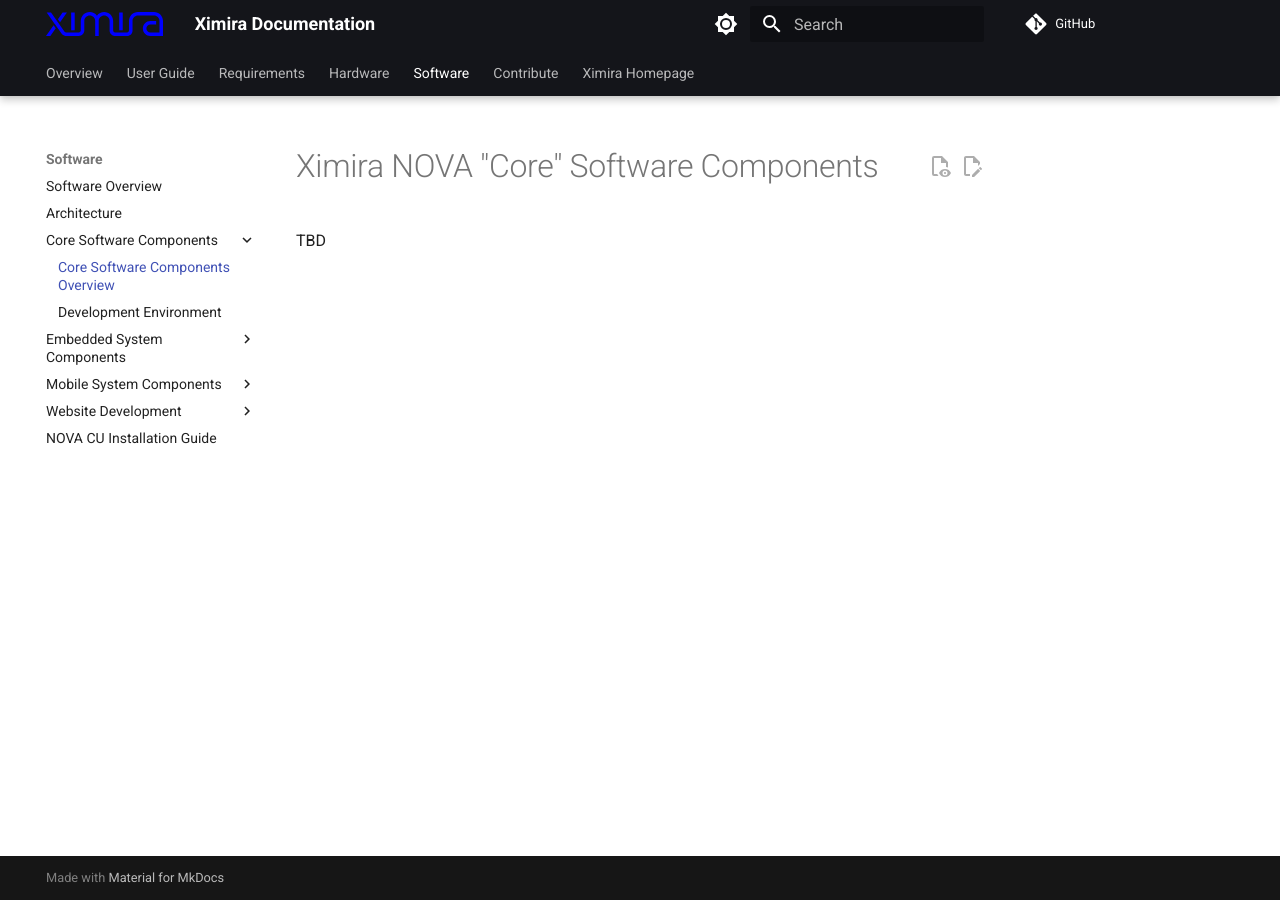
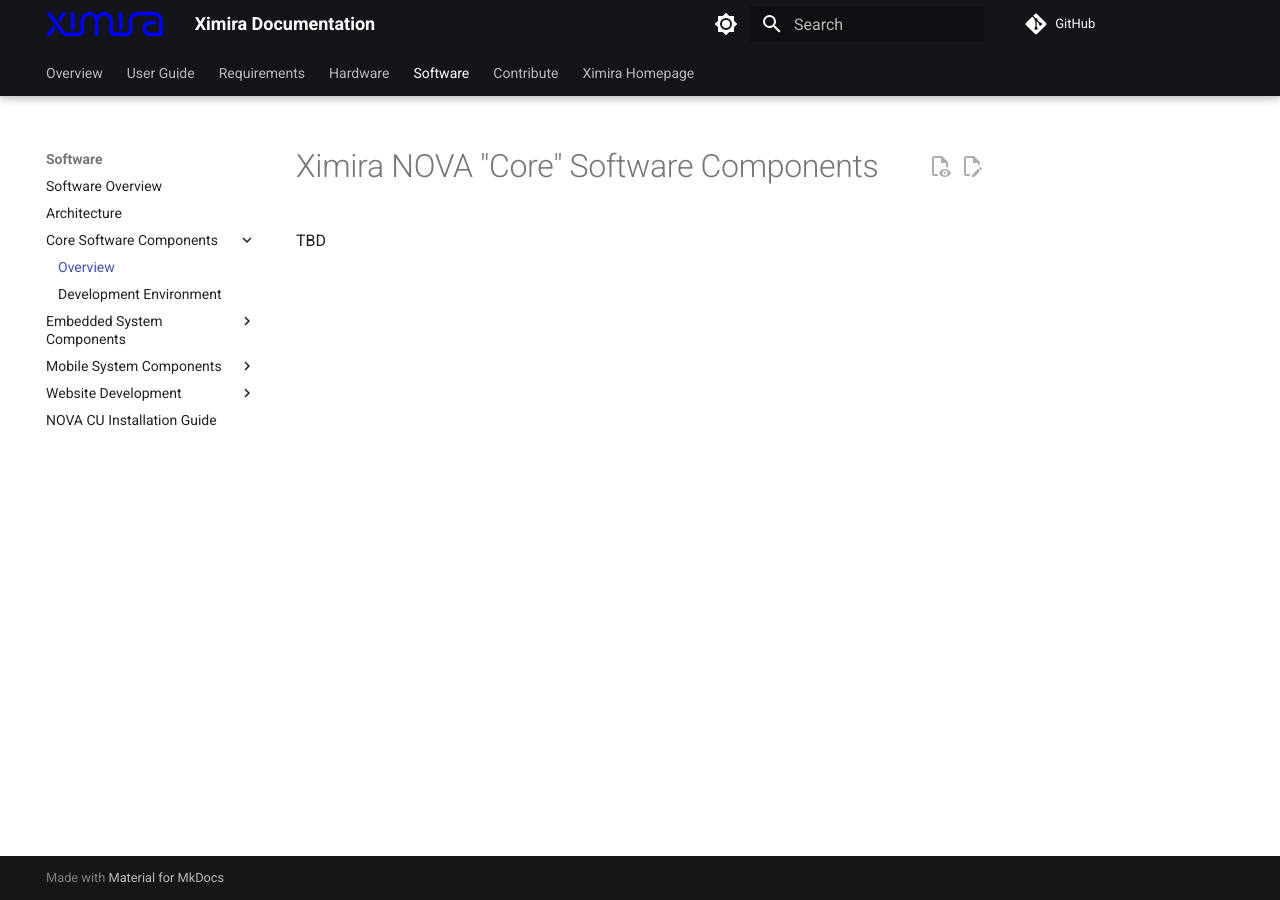
Before and after one commit to ximira-org/docs, an MkDocs documentation site: the page built from docs/software/core/index.md, in a window 1280 px wide. Built offline with MkDocs 1.6.1 and Material for MkDocs 9.7.7, drawn with Linux system fonts in a browser that asks for light colours; comment, search, counter and statistics services are not loaded.

Commit message:
Tweak TOC

```diff
--- a/mkdocs.yml
+++ b/mkdocs.yml
@@ -17,14 +17,14 @@
     - Software Overview: software/index.md
     - Architecture: software/architecture/index.md
     - Core Software Components:
-      - Core Software Components Overview: software/core/index.md
+      - Overview: software/core/index.md
       - Development Environment: software/core/dev-env.md
     - Embedded System Components:
-      - Embedded System Components Overview: /software/embedded/index.md
+      - Overview: /software/embedded/index.md
     - Mobile System Components:
-      - Mobile System Components Overview: /software/mobile/index.md
+      - Overview: /software/mobile/index.md
     - Website Development:
-      - Website Development Overview: /software/web/index.md
+      - Overview: /software/web/index.md
     - NOVA CU Installation Guide: software/installation.md
   - Contribute:
     - How to Contribute: contribute/index.md
```
